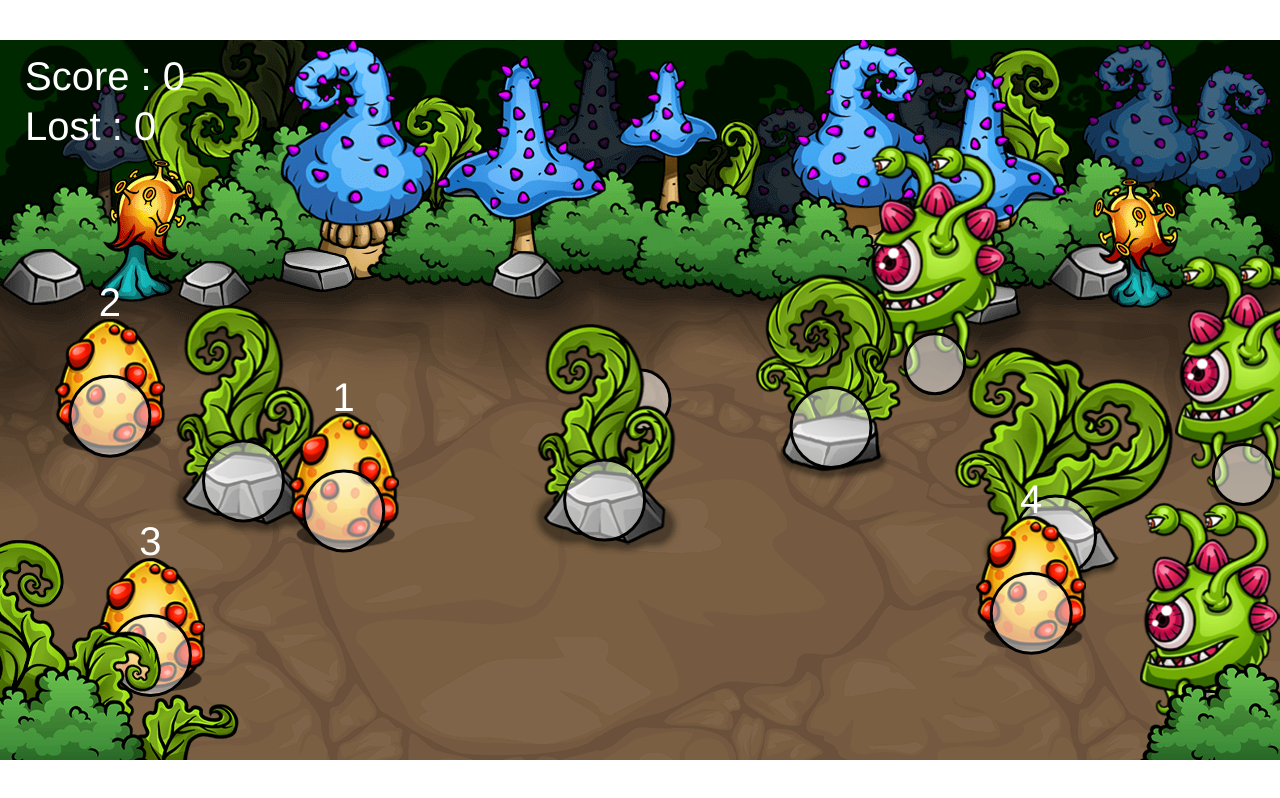
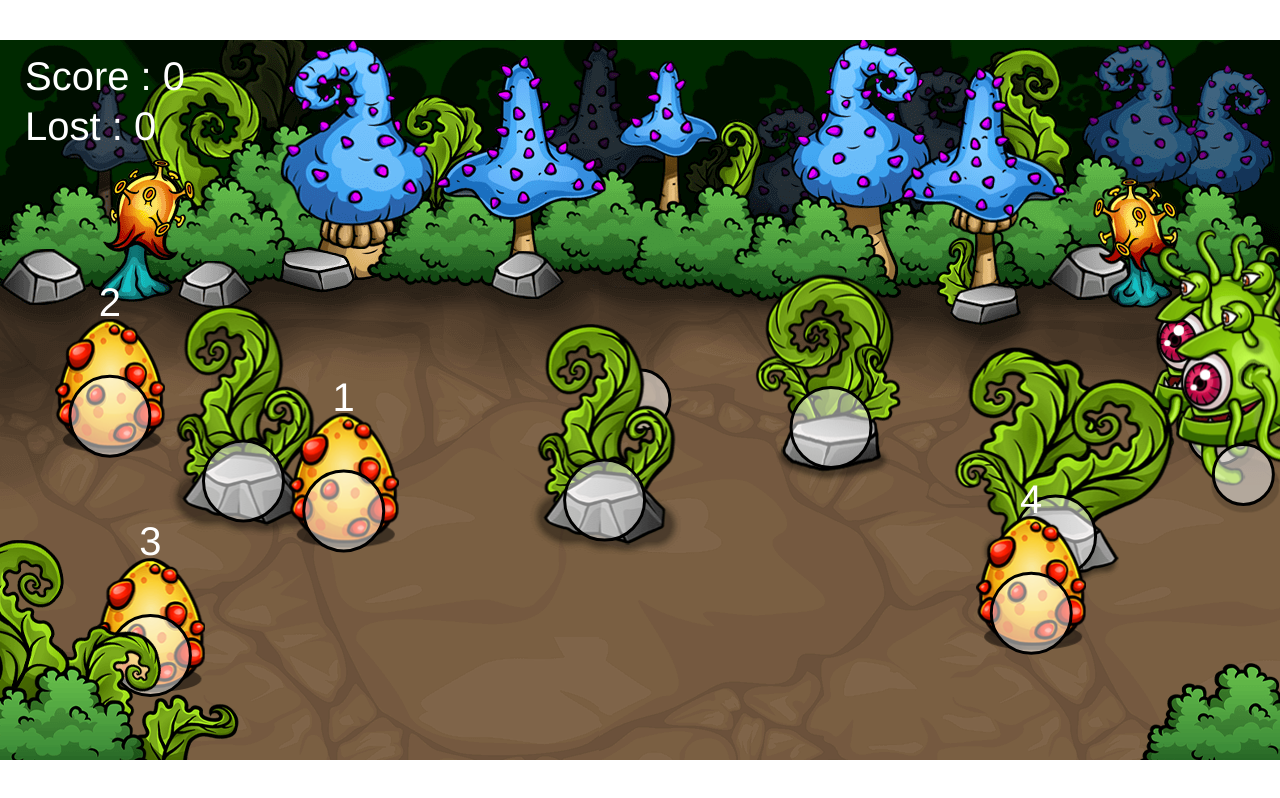
Before and after one commit to ShethSamarth/Bull-sEye-WebGame, a plain HTML site: page index.html in a window 1280 px wide. Drawn offline with Linux system fonts and the light colour scheme.

Commit message:
lesson28

```diff
--- a/index.html
+++ b/index.html
@@ -14,6 +14,7 @@
     <img id="bull" src="assets/bull.png" alt="bull" />
     <img id="egg" src="assets/egg.png" alt="egg" />
     <img id="toad" src="assets/toad.png" alt="toad" />
+    <img id="toads" src="assets/toads.png" alt="toads" />
     <img id="larva" src="assets/larva.png" alt="larva" />
 
     <script src="script.js"></script>
--- a/script.js
+++ b/script.js
@@ -333,7 +333,7 @@ window.addEventListener("load", function () {
       this.game = game
       this.collisionRadius = 30
       this.speedX = Math.random() * 3 + 0.5
-      this.image = document.getElementById("toad")
+      this.image = document.getElementById("toads")
       this.spriteWidth = 140
       this.spriteHeight = 260
       this.width = this.spriteWidth
@@ -345,9 +345,21 @@ window.addEventListener("load", function () {
         Math.random() * (this.game.height - this.game.topMargin)
       this.spriteX
       this.spriteY
+      this.frameX = 0
+      this.frameY = Math.floor(Math.random() * 4)
     }
     draw(context) {
-      context.drawImage(this.image, this.spriteX, this.spriteY)
+      context.drawImage(
+        this.image,
+        this.frameX * this.spriteWidth,
+        this.frameY * this.spriteHeight,
+        this.spriteWidth,
+        this.spriteHeight,
+        this.spriteX,
+        this.spriteY,
+        this.width,
+        this.height
+      )
       if (this.game.debug) {
         context.beginPath()
         context.arc(
@@ -374,6 +386,7 @@ window.addEventListener("load", function () {
         this.collisionY =
           this.game.topMargin +
           Math.random() * (this.game.height - this.game.topMargin)
+        this.frameY = Math.floor(Math.random() * 4)
       }
       let collisionObjects = [this.game.player, ...this.game.obstacles]
       collisionObjects.forEach((object) => {
@@ -452,7 +465,7 @@ window.addEventListener("load", function () {
       this.eggTimer = 0
       this.eggInterval = 1000
       this.numberOfObstacles = 20
-      this.maxEggs = 10
+      this.maxEggs = 5
       this.obstacles = []
       this.eggs = []
       this.enemies = []
@@ -549,7 +562,7 @@ window.addEventListener("load", function () {
       this.particles = this.eggs.filter((object) => !object.markedForDeletion)
     }
     init() {
-      for (let i = 0; i < 3; i++) {
+      for (let i = 0; i < 5; i++) {
         this.addEnemy()
       }
       let attempts = 0
--- a/style.css
+++ b/style.css
@@ -21,6 +21,7 @@
 #bull,
 #egg,
 #toad,
+#toads,
 #larva {
   display: none;
 }
```
